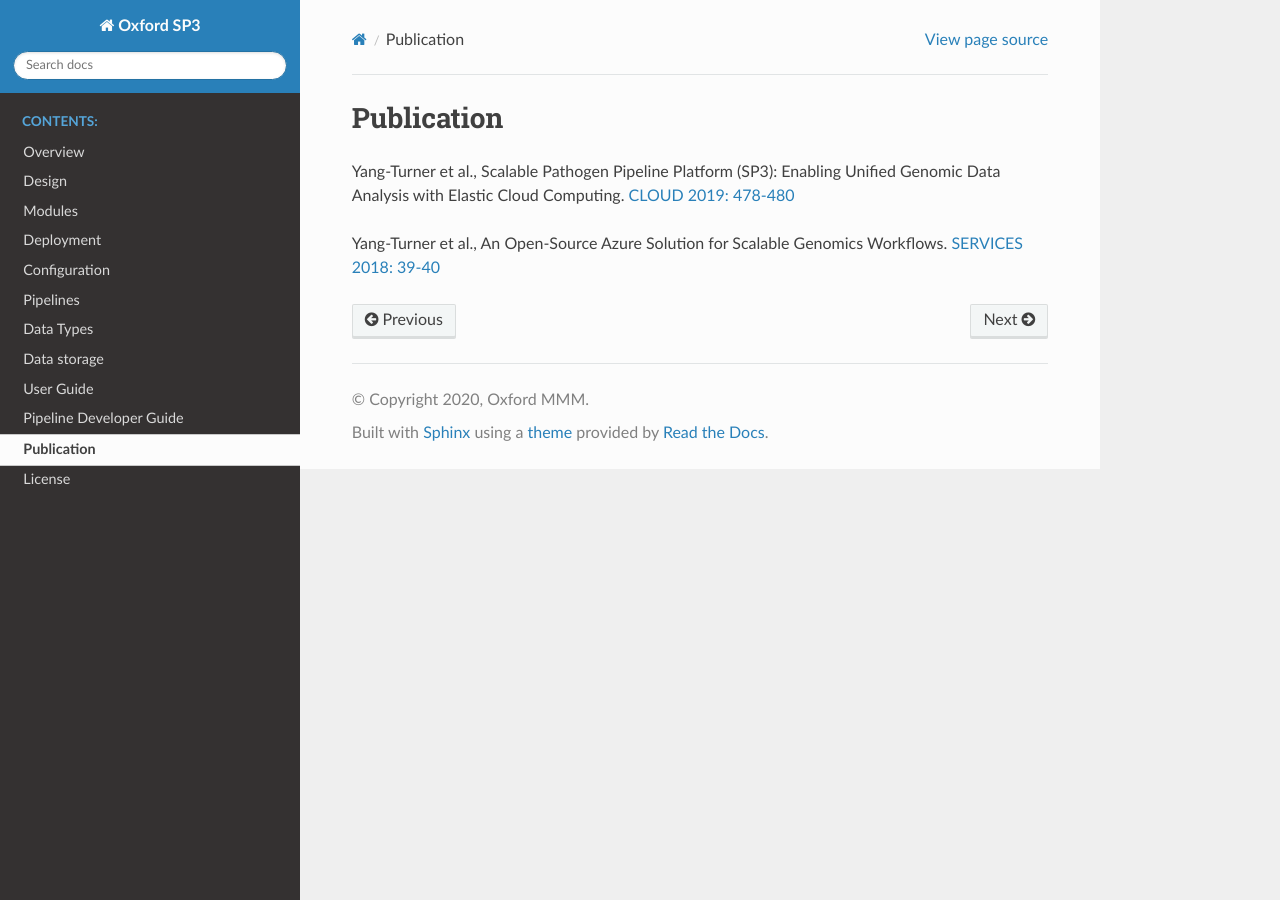
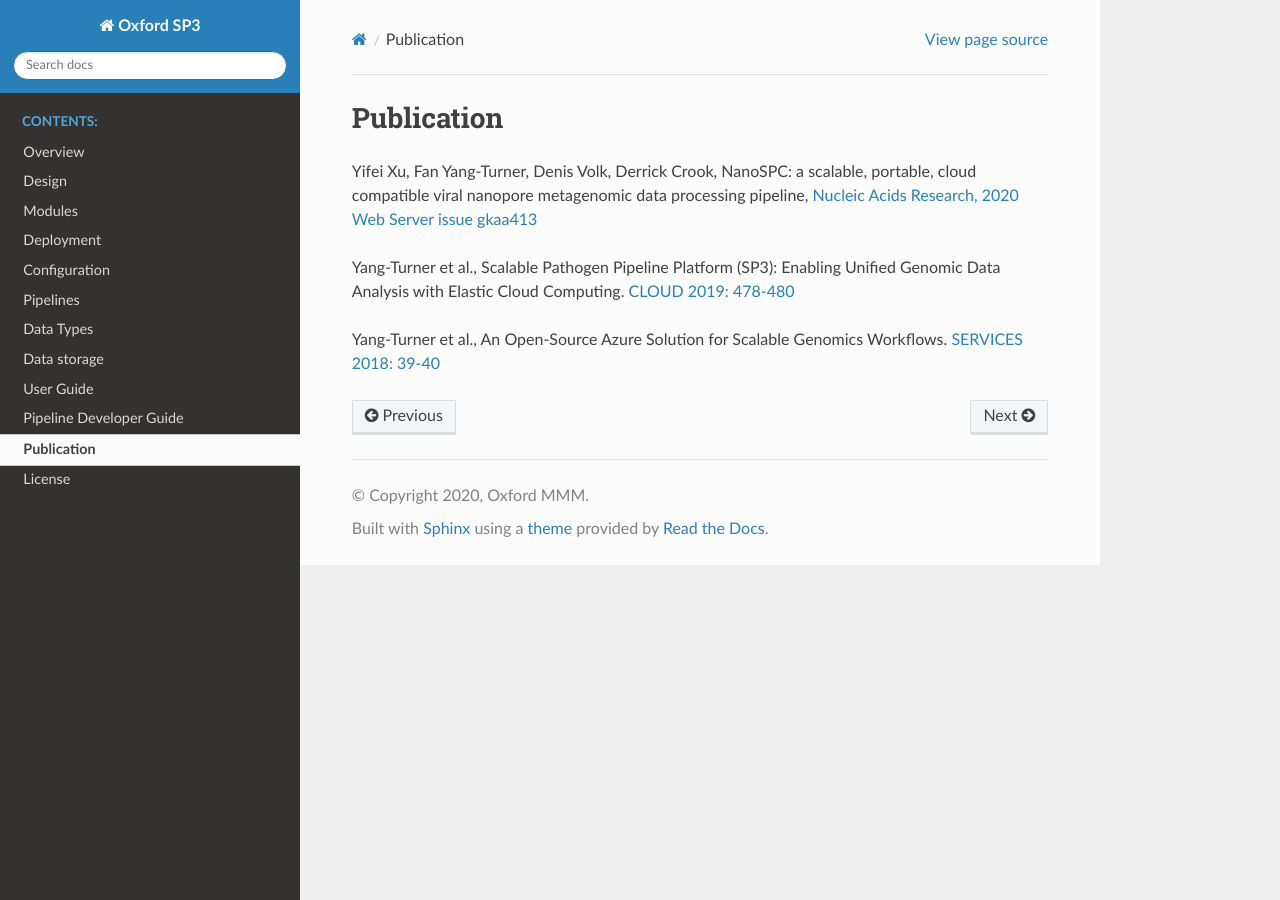
Before and after one commit to oxfordmmm/catdocs, a Sphinx documentation site: the page built from docs/source/publication.rst, in a window 1280 px wide. Built offline with Sphinx 7.4.7 and the Read the Docs theme 2.0.0, drawn with Linux system fonts in a browser that asks for light colours.

Commit message:
add publication

```diff
--- a/docs/source/publication.rst
+++ b/docs/source/publication.rst
@@ -1,5 +1,7 @@
 Publication
 ===========
+
+Yifei Xu, Fan Yang-Turner, Denis Volk, Derrick Crook, NanoSPC: a scalable, portable, cloud compatible viral nanopore metagenomic data processing pipeline, `Nucleic Acids Research, 2020 Web Server issue gkaa413 <https://doi.org/10.1093/nar/gkaa413>`_
 
 Yang-Turner et al., Scalable Pathogen Pipeline Platform (SP3): Enabling Unified Genomic Data Analysis with Elastic Cloud Computing. `CLOUD 2019: 478-480 <https://ieeexplore.ieee.org/document/8814501>`_
 
```
